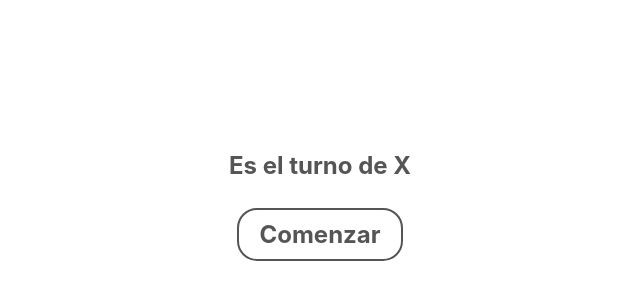
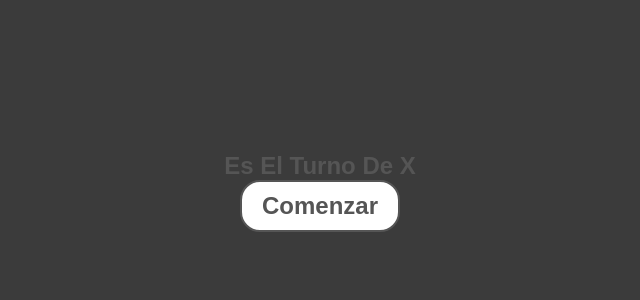
Before and after one commit to ManuelJimena/HubGamesReactJS, a React (Vite) app: page / in a window 1280 px wide. Shown: the part 250-550 px from the top of the page, without its empty margins (320-960 px from the left). Built offline with nearby package versions, Linux system fonts and the light colour scheme.

Commit message:
refact router pages

```diff
--- a/index.html
+++ b/index.html
@@ -4,7 +4,7 @@
     <meta charset="UTF-8" />
     <link rel="icon" type="image/png" href="/Logo.png" />
     <meta name="viewport" content="width=device-width, initial-scale=1.0" />
-    <title>Vite + React</title>
+    <title>Game Hub</title>
   </head>
   <body>
     <div id="root"></div>
--- a/src/index.css
+++ b/src/index.css
@@ -1,69 +1,44 @@
+/* PALETTE */
+
 :root {
-  font-family: Inter, system-ui, Avenir, Helvetica, Arial, sans-serif;
-  line-height: 1.5;
-  font-weight: 400;
-
-  color-scheme: light dark;
-  color: rgba(255, 255, 255, 0.87);
-  background-color: #242424;
-
-  font-synthesis: none;
-  text-rendering: optimizeLegibility;
-  -webkit-font-smoothing: antialiased;
-  -moz-osx-font-smoothing: grayscale;
-  -webkit-text-size-adjust: 100%;
+  --black-color: #000;
+  --grey-color: #3b3b3b;
+  --red-color: #e8422d;
+  --white-color: #fff;
+  --blue-color: #12408d;
 }
 
-a {
-  font-weight: 500;
-  color: #646cff;
-  text-decoration: inherit;
+/* RESET */
+
+* {
+  font-family: 'Poppins', sans-serif;
+  margin: 0;
+  padding: 0;
+  box-sizing: border-box;
+  text-decoration: none;
+  outline: none;
+  border: none;
+  text-transform: capitalize;
 }
-a:hover {
-  color: #535bf2;
+
+/* GLOBAL STYLES */
+html::-webkit-scrollbar {
+  width: 1rem;
+}
+
+html::-webkit-scrollbar-track {
+  background: var(--black-color);
+}
+
+html::-webkit-scrollbar-thumb {
+  background: var(--blue-color);
+  border-radius: 5rem;
 }
 
 body {
-  margin: 0;
-  display: flex;
-  place-items: center;
-  min-width: 320px;
-  min-height: 100vh;
+  background-color: var(--grey-color);
 }
 
-h1 {
-  font-size: 3.2em;
-  line-height: 1.1;
+main {
+  min-height: 84vh;
 }
-
-button {
-  border-radius: 8px;
-  border: 1px solid transparent;
-  padding: 0.6em 1.2em;
-  font-size: 1em;
-  font-weight: 500;
-  font-family: inherit;
-  background-color: #1a1a1a;
-  cursor: pointer;
-  transition: border-color 0.25s;
-}
-button:hover {
-  border-color: #646cff;
-}
-button:focus,
-button:focus-visible {
-  outline: 4px auto -webkit-focus-ring-color;
-}
-
-@media (prefers-color-scheme: light) {
-  :root {
-    color: #213547;
-    background-color: #ffffff;
-  }
-  a:hover {
-    color: #747bff;
-  }
-  button {
-    background-color: #f9f9f9;
-  }
-}
```
Also changed, not shown: src/pages/Ahorcado/Ahorcado.jsx (added, +11 -0 lines), src/pages/NotFound/NotFound.css (added, +33 -0 lines), src/pages/NotFound/NotFound.jsx (added, +19 -0 lines), src/pages/Ahorcado/Ahorcado.css (added).
